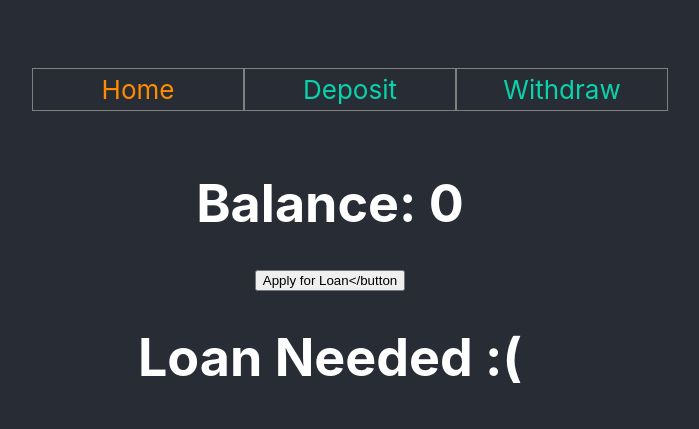
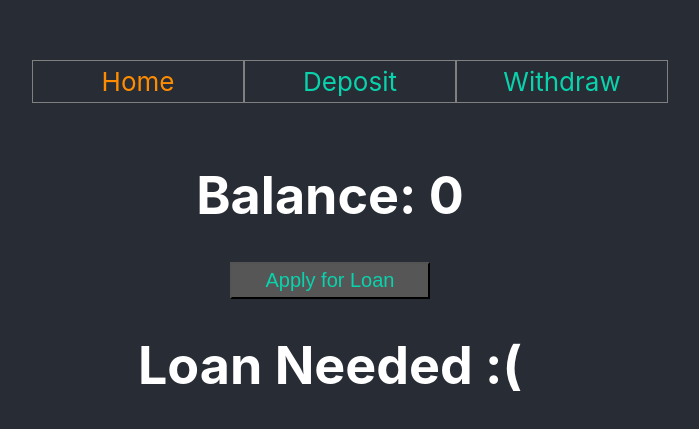
Before and after one commit to rkaku/react-hooks-redux, a React (Create React App) app: page / in a window 1280 px wide. Shown: the part 167-596 px from the top of the page, without its empty margins (310-1009 px from the left). Built offline with nearby package versions, Linux system fonts and the light colour scheme.

Commit message:
implement material ui button

```diff
--- a/package.json
+++ b/package.json
@@ -3,6 +3,7 @@
   "version": "0.1.0",
   "private": true,
   "dependencies": {
+    "@material-ui/core": "^4.5.2",
     "react": "^16.11.0",
     "react-dom": "^16.11.0",
     "react-redux": "^7.1.1",
--- /dev/null
+++ b/src/components/Button.js
@@ -0,0 +1,29 @@
+import React from 'react';
+import { makeStyles } from '@material-ui/core/styles';
+import Button from '@material-ui/core/Button';
+
+const useStyles = makeStyles(theme => ({
+  button: {
+    margin: theme.spacing(1),
+  },
+  input: {
+    display: 'none',
+  },
+}));
+
+export default function OutlinedButtons(props) {
+  const classes = useStyles();
+
+  return (
+    <div>
+      <Button
+        variant="outlined"
+        color="inherit"
+        className={ classes.button }
+        onClick={ props.onClickHandle }
+      >
+        { props.buttonLabel }
+      </Button>
+    </div>
+  );
+}
--- a/src/css/App.css
+++ b/src/css/App.css
@@ -36,3 +36,25 @@
 .link-active-style {
   color: darkorange;
 }
+
+.button-style {
+  padding: 5px;
+  width: 200px;
+  color: #09d3ac;
+  background: #565656;
+  font-size: 20px;
+  cursor: pointer;
+}
+
+.button-style:disabled {
+  background: #dddddd;
+}
+
+.button-style-applied {
+  padding: 5px;
+  width: 200px;
+  color: darkorange;
+  background: #565656;
+  font-size: 20px;
+  cursor: pointer;
+}
--- a/src/pages/App.js
+++ b/src/pages/App.js
@@ -4,9 +4,9 @@ import { BrowserRouter, Route, NavLink } from "react-router-dom"
 import { Provider } from "react-redux"
 import { createStore, applyMiddleware } from "redux"
 import thunk from "redux-thunk"
-import Home from "./../components/home"
-import Deposit from "./../components/deposit"
-import Withdraw from "./../components/withdraw"
+import Home from "./home"
+import Deposit from "./deposit"
+import Withdraw from "./withdraw"
 import reducer from "./../store/reducers/index"
 // import { AppContext, reducer, initialState } from "./reducers"
 
--- a/src/components/deposit.js
+++ b/src/pages/deposit.js
@@ -1,13 +1,18 @@
 import React, { useCallback, useContext, useMemo } from "react"
 // import AppContext from "./../reducers"
-import { depositCreator, loadingCreator } from "./../store/creators/savings"
+import { depositCreator, loadingCreator } from "../store/creators/savings"
 import { useSelector, useDispatch } from "react-redux"
+import Button from './../components/Button'
 
 function Deposit(props) {
   return (
     <>
       <h1>{ props.balanceLabelHandle }</h1>
-      <button onClick={ props.onDepositHandle }>Deposit</button>
+      {/* <button onClick={ props.onDepositHandle }>Deposit</button> */}
+      <Button
+        onClickHandle={ props.onDepositHandle }
+        buttonLabel={"Deposit"}
+      />
       <h1>{ props.loanLabel }</h1>
     </>
   )
--- a/src/components/home.js
+++ b/src/pages/home.js
@@ -1,14 +1,17 @@
 import React, { useCallback, useContext, useMemo } from "react"
 // import AppContext from "./../reducers"
-import { loanCreator } from "./../store/creators/debts"
+import { loanCreator } from "../store/creators/debts"
 import { useSelector, useDispatch } from "react-redux"
 
 function Home(props) {
   return (
     <>
       <h1>Balance: { props.balanceLabel }</h1>
-      <button className="button-style" onClick={ props.applyLoanHandle }>
-        { props.loanButton }
+      <button
+        className={ props.loanButtonColor }
+        onClick={ props.applyLoanHandle }
+      >
+        { props.loanButtonLabel }
       </button>
       <h1>{ props.loanLabel }</h1>
     </>
@@ -23,10 +26,10 @@ export default function Container() {
   // const { balance, loan } = state
   const balanceLabel = useMemo(() => balance, [balance])
   const applyLoanHandle = useCallback(() => dispatch(loanCreator()), [dispatch])
-  const loanButton = useMemo(
-    () => (loan ? "Loan Applied" : "Apply for Loan</button"),
-    [loan],
-  )
+  const loanButtonLabel = useMemo(() => (loan ? "Loan Applied" : "Apply for Loan"), [
+    loan,
+  ])
+  const loanButtonColor = useMemo(() => (loan ? "button-style-applied" : "button-style"), [loan])
   const loanLabel = useMemo(
     () => (loan ? "Loan Applied :)" : "Loan Needed :("),
     [loan],
@@ -35,7 +38,9 @@ export default function Container() {
     <Home
       balanceLabel={ balanceLabel }
       applyLoanHandle={ applyLoanHandle }
-      loanButton={ loanButton }
+      loanButtonLabel={ loanButtonLabel }
+      loanButtonColor={ loanButtonColor }
+
       loanLabel={ loanLabel }
     />
   )
--- a/src/components/withdraw.js
+++ b/src/pages/withdraw.js
@@ -1,13 +1,18 @@
 import React, { useCallback, useContext, useMemo } from "react"
 // import AppContext from "./../reducers"
-import { withdrawCreator } from "./../store/creators/savings"
+import { withdrawCreator } from "../store/creators/savings"
 import { useSelector, useDispatch } from "react-redux"
+import Button from './../components/Button'
 
 function Withdraw(props) {
   return (
     <>
       <h1>Balance: { props.balanceLabel }</h1>
-      <button onClick={ props.onWithdrawHandle }>Withdraw</button>
+      {/* <button onClick={ props.onWithdrawHandle }>Withdraw</button> */ }
+      <Button
+        onClickHandle={ props.onWithdrawHandle }
+        buttonLabel={ "Withdraw" }
+      />
       <h1>{ props.loanLabel }</h1>
     </>
   )
```
Also changed, not shown: src/actionCreators.js (deleted, +0 -17 lines), src/actionTypes.js (deleted, +0 -8 lines), src/reducers.js (deleted, +0 -27 lines), src/creatorsToActions.js (deleted), 1 other file (tests, documents, lock files or other folders).
